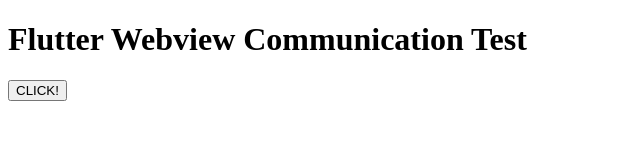
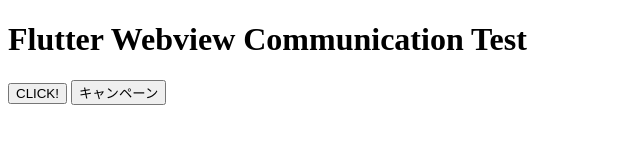
Before and after one commit to kobayashiharuto/flutter_webview_communication_test, a plain HTML site: page index.html in a window 1280 px wide. Shown: the whole page, without its empty margins (0-640 px from the left). Drawn offline with Linux system fonts and the light colour scheme.

Commit message:
キャン

```diff
--- a/index.html
+++ b/index.html
@@ -9,10 +9,14 @@
         function sendMessage(message) {
             Print.postMessage(message);
         }
+        function sendCampaign() {
+            group_2over_campaign_1.postMessage();
+        }
     </script>
 </head>
 <body>
     <h1>Flutter Webview Communication Test</h1>
     <button type="button" onclick="sendMessage('purchase/card')">CLICK!</button>
+    <button type="button" onclick="sendCampaign()">キャンペーン</button>
 </body>
 </html>
```
